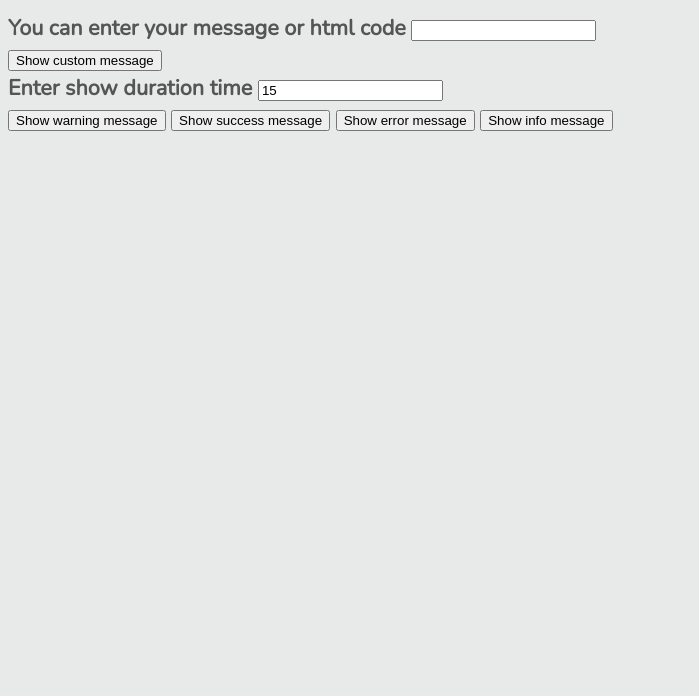
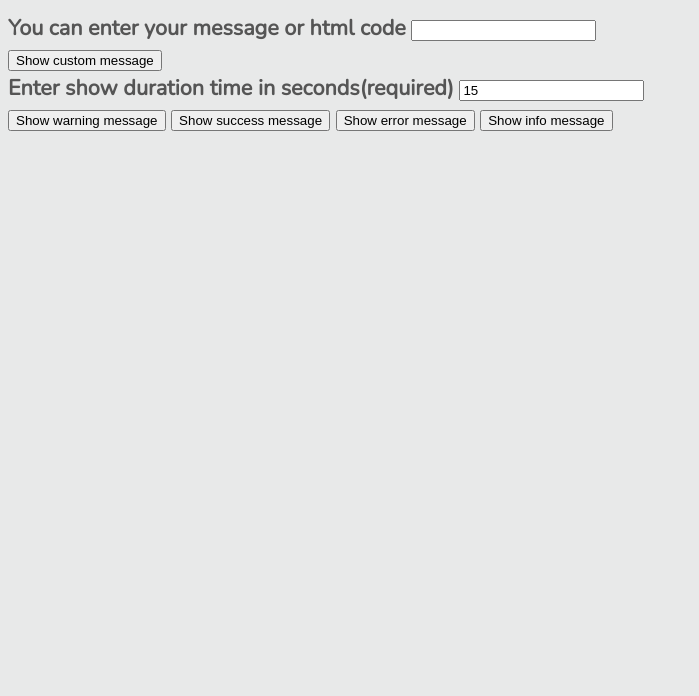
Before and after one commit to Tiger656/js, a plain HTML site: page index.html in a window 1280 px wide. Shown: the part 104-800 px from the top of the page, without its empty margins (0-699 px from the left). Drawn offline with nearby package versions, Linux system fonts and the light colour scheme.

Commit message:
update text information

```diff
--- a/index.html
+++ b/index.html
@@ -21,7 +21,7 @@
     </button>
 
     <br>
-    <b>Enter show duration time</b>
+    <b>Enter show duration time in seconds(required)</b>
 
     <input type="number" id="duration" value="15" required>
 
```
